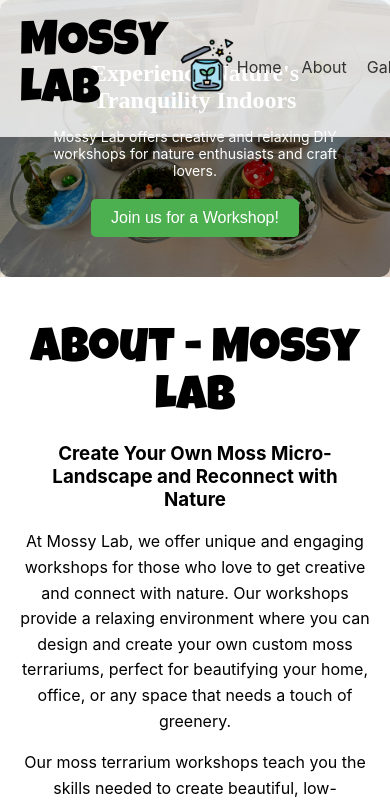
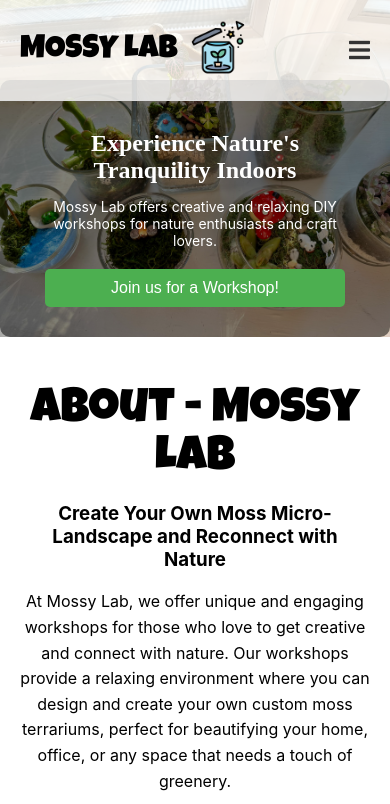
Before and after one commit to ShervonnW/mossylab_web, a React (Create React App) app in the folder client/: page / in a window 390 px wide. Shown: the top 804 px of the page. Built offline with nearby package versions, Linux system fonts and the light colour scheme.

Commit message:
add media

```diff
--- a/client/public/index.html
+++ b/client/public/index.html
@@ -6,6 +6,7 @@
     <title>Mossy Lab</title>
     <link rel="stylesheet" href="https://fonts.googleapis.com/css2?family=Luckiest+Guy&display=swap">
     <link rel="stylesheet" href="https://cdnjs.cloudflare.com/ajax/libs/font-awesome/5.15.4/css/all.min.css">
+    <link rel="stylesheet" href="https://cdnjs.cloudflare.com/ajax/libs/font-awesome/5.15.3/css/all.min.css">
 </head>
 <body>
     <div id="root"></div>
--- a/client/src/App.js
+++ b/client/src/App.js
@@ -1,5 +1,5 @@
 import React from 'react';
-import { BrowserRouter as Router, Route, Routes } from 'react-router-dom';
+import { HashRouter as Router, Route, Routes } from 'react-router-dom';
 import HomePage from './pages/HomePage';
 import ProjectsPage from './pages/ProjectsPage';
 import AboutPage from './pages/AboutPage';
--- a/client/src/homepage_components/Header.css
+++ b/client/src/homepage_components/Header.css
@@ -1,4 +1,3 @@
-/* Header.css */
 .header {
   background-color: rgba(255, 255, 255, 0.8); /* 透明白色背景 */
   border-bottom: 1px solid #ddd;
@@ -32,12 +31,11 @@
   font-family: 'Luckiest Guy', cursive;
   font-size: 3rem;
   color: #000000;
+  text-decoration: none;
 }
 
 .nav {
-    flex-grow: 1;
   display: flex;
-    justify-content: center;
 }
 
 .nav-list {
@@ -53,7 +51,7 @@
 }
 
 .nav-link {
-    text-decoration: none;
+  text-decoration: none; /* 移除下划线 */
   color: #333;
   font-size: 1rem;
   position: relative;
@@ -74,25 +72,63 @@
 }
 
 .nav-link:hover::after {
+  width: 0; /* 确保没有下划线 */
+}
+
+.menu-toggle {
+  display: none;
+  cursor: pointer;
+  font-size: 1.5rem;
+  color: #333;
+  margin-left: auto; /* 将汉堡菜单图标放到右边 */
+}
+
+/* Media query for responsive design */
+@media (max-width: 768px) {
+  .header-container {
+    flex-direction: row; /* 将方向设置为横向 */
+    justify-content: space-between;
+    align-items: center;
+  }
+
+  .nav {
+    display: none;
+    flex-direction: column;
     width: 100%;
   }
 
-  .icons {
+  .nav.open {
     display: flex;
-    align-items: center;
-    gap: 20px;
   }
 
-  .icon-link {
-    text-decoration: none;
-    color: #000;
-    font-size: 1rem;
+  .nav-list {
+    flex-direction: column;
+    gap: 10px;
+    width: 100%;
   }
 
-  .icon-link i {
-    margin-right: 5px;
+  .nav-link {
+    padding: 10px;
+    width: 100%;
+    text-align: center;
+    text-decoration: none; /* 移除下划线 */
   }
 
-  .icon-link:hover {
-    color: #4CAF50;
+  .menu-toggle {
+    display: block;
+    order: 2; /* 将汉堡菜单图标放在右边 */
   }
+
+  .logo {
+    order: 1; /* 将logo放在左边 */
+  }
+
+  .logo.hidden {
+    display: none; /* 隐藏logo */
+  }
+
+  .logo-text {
+    font-size: 2rem;
+    text-decoration: none;
+  }
+}
--- a/client/src/homepage_components/Header.js
+++ b/client/src/homepage_components/Header.js
@@ -1,22 +1,41 @@
-import React from 'react';
+import React, { useState } from 'react';
 import { Link } from 'react-router-dom';
 import './Header.css';
 
 const Header = () => {
+  const [isOpen, setIsOpen] = useState(false);
+
+  const toggleMenu = () => {
+    setIsOpen(!isOpen);
+  };
+
   return (
     <header className="header">
       <div className="header-container">
-        <div className="logo">
-          <span className="logo-text">MOSSY LAB</span>
-          <img src='../image/logo2.png' alt="Mossy Lab Logo" className="logo-image" />
+        <div className={`logo ${isOpen ? 'hidden' : ''}`}>
+            <span className="logo-text">MOSSY LAB</span>
+            <img src='../image/logo2.png' alt="Mossy Lab Logo" className="logo-image" />
         </div>
-        <nav className="nav">
+        <div className="menu-toggle" onClick={toggleMenu}>
+          <i className="fas fa-bars"></i>
+        </div>
+        <nav className={`nav ${isOpen ? 'open' : ''}`}>
           <ul className="nav-list">
-            <li className="nav-item"><Link to="/" className="nav-link">Home</Link></li>
-            <li className="nav-item"><Link to="/about" className="nav-link">About</Link></li>
-            <li className="nav-item"><Link to="/gallery" className="nav-link">Gallery</Link></li>
-            <li className="nav-item"><Link to="/terrariums" className="nav-link">Terrariums</Link></li>
-            <li className="nav-item"><Link to="/contact" className="nav-link">Contact</Link></li>
+            <li className="nav-item">
+              <Link to="/" className="nav-link" onClick={toggleMenu}>Home</Link>
+            </li>
+            <li className="nav-item">
+              <Link to="/about" className="nav-link" onClick={toggleMenu}>About</Link>
+            </li>
+            <li className="nav-item">
+              <Link to="/gallery" className="nav-link" onClick={toggleMenu}>Gallery</Link>
+            </li>
+            <li className="nav-item">
+              <Link to="/terrariums" className="nav-link" onClick={toggleMenu}>Terrariums</Link>
+            </li>
+            <li className="nav-item">
+              <Link to="/contact" className="nav-link" onClick={toggleMenu}>Contact</Link>
+            </li>
           </ul>
         </nav>
       </div>
--- a/client/src/homepage_components/HeroSection.css
+++ b/client/src/homepage_components/HeroSection.css
@@ -1,39 +1,43 @@
+/* HeroSection.css */
 .hero {
   background-image: url('IMG_3879.jpg');
   background-size: cover;
   background-position: center;
-  height: flex;
   display: flex;
   align-items: center;
   justify-content: center;
   text-align: center;
   position: relative;
+  height: 100vh; /* 设置高度为全屏 */
 }
 
 .hero-box {
   background: rgba(0, 0, 0, 0.5); /* 半透明背景 */
-  padding: 100px;
+  padding: 20px;
   border-radius: 10px;
   color: white;
   width: 100%; /* 确保内容宽度与父容器一致 */
-  height: 100%; /* 确保内容高度与父容器一致 */
   box-sizing: border-box; /* 确保padding包含在总高度和宽度内 */
+  height: 100%; /* 确保高度与父容器一致 */
+  display: flex;
+  flex-direction: column;
+  justify-content: center;
 }
 
 .hero-content {
-  padding: 150px;
+  padding: 20px;
   border-radius: 10px;
   color: white;
 }
 
 .hero h1 {
   font-family: "Lucida Handwriting", cursive;
-  font-size: 3rem;
+  font-size: 2rem;
   margin-bottom: 10px;
 }
 
 .hero p {
-  font-size: 1.5rem;
+  font-size: 1rem;
   margin-bottom: 20px;
 }
 
@@ -43,6 +47,10 @@
   border-radius: 5px;
   font-size: 1rem;
   cursor: pointer;
+  width: 100%; /* 设置宽度为100% */
+  max-width: 300px; /* 限制按钮的最大宽度 */
+  box-sizing: border-box; /* 确保padding包含在总高度和宽度内 */
+  margin: 0 auto; /* 居中对齐 */
 }
 
 .btn-primary {
@@ -50,57 +58,138 @@
   color: rgb(255, 255, 255);
 }
 
-/* 媒体查询 */
-@media (max-width: 1200px) {
+/* Media query for responsive design */
+@media (max-width: 768px) {
+  .hero {
+    height: auto; /* 调整高度为自动 */
+    padding-top: 80px; /* 确保有足够的间距避免与header重叠 */
+  }
+
+  .hero-content {
+    padding: 10px; /* 调整padding */
+  }
+
   .hero h1 {
-      font-size: 2.5rem;
+    font-size: 1.5rem; /* 调整字体大小 */
   }
 
   .hero p {
-      font-size: 1.25rem;
+    font-size: 0.875rem; /* 调整字体大小 */
   }
 
-  .hero-content {
-      padding: 100px;
-  }
-
-  .hero-box {
-      padding: 80px;
+  .btn {
+    font-size: 0.875rem; /* 调整按钮字体大小 */
   }
 }
 
-@media (max-width: 768px) {
-  .hero h1 {
-      font-size: 2rem;
+/* Header.css */
+.header {
+  background-color: rgba(255, 255, 255, 0.8); /* 透明白色背景 */
+  border-bottom: 1px solid #ddd;
+  padding: 20px 0;
+  position: fixed; /* 固定在页面顶部 */
+  width: 100%;
+  top: 0; /* 确保在页面顶部 */
+  z-index: 1000; /* 保证在其他内容之上 */
 }
 
-  .hero p {
-      font-size: 1rem;
+.header-container {
+  display: flex;
+  justify-content: space-between;
+  align-items: center;
+  max-width: 1200px;
+  margin: 0 auto;
+  padding: 0 20px;
 }
 
-  .hero-content {
-      padding: 50px;
+.logo {
+  display: flex;
+  align-items: center;
 }
 
-  .hero-box {
-      padding: 50px;
-  }
+.logo-image {
+  height: 60px;
+  margin-left: 10px;
 }
 
-@media (max-width: 480px) {
-  .hero h1 {
+.logo-text {
+  font-family: 'Luckiest Guy', cursive;
+  font-size: 3rem;
+  color: #000000;
+}
+
+.nav {
+  display: flex;
+}
+
+.nav-list {
+  list-style: none;
+  margin: 0;
+  padding: 0;
+  display: flex;
+  gap: 20px;
+}
+
+.nav-item {
+  margin: 0;
+}
+
+.nav-link {
+  text-decoration: none;
+  color: #333;
+  font-size: 1rem;
+  position: relative;
+  padding: 10px 0;
+}
+
+.nav-link:hover {
+  color: #4CAF50;
+}
+
+.menu-toggle {
+  display: none;
+  cursor: pointer;
   font-size: 1.5rem;
 }
 
-  .hero p {
-      font-size: 0.875rem;
+/* Media query for responsive design */
+@media (max-width: 768px) {
+  .header-container {
+    flex-direction: row; /* 修改为行方向 */
+    align-items: center; /* 修改为居中对齐 */
   }
 
-  .hero-content {
-      padding: 20px;
+  .logo {
+    flex-grow: 1; /* 使logo占据剩余空间 */
   }
 
-  .hero-box {
-      padding: 20px;
+  .nav {
+    display: none;
+    flex-direction: column;
+    width: 100%;
+  }
+
+  .nav.open {
+    display: flex;
+  }
+
+  .nav-list {
+    flex-direction: column;
+    gap: 10px;
+    width: 100%;
+  }
+
+  .nav-link {
+    padding: 10px;
+    width: 100%;
+    text-align: center;
+  }
+
+  .menu-toggle {
+    display: block;
+  }
+
+  .logo-text {
+    font-size: 2rem;
   }
 }
--- a/client/src/pages/AboutPage.js
+++ b/client/src/pages/AboutPage.js
@@ -10,8 +10,7 @@
       <main className="about-page">
         <section className="about-intro">
 
-          <h1>🌿 About Mossy Lab 🌿
-          </h1>
+          <h1>About Mossy Lab</h1>
           <p>Welcome to Mossy Lab, where nature meets creativity. Our mission is to bring the beauty and tranquility of nature into your home or office through custom moss terrariums. Our innovative workshops allow you to create your own moss landscapes, providing both a therapeutic and artistic experience.</p>
         </section>
         <section className="vision-mission">
--- a/client/src/pages/TerrariumsPage.js
+++ b/client/src/pages/TerrariumsPage.js
@@ -16,6 +16,9 @@
       <main className="terrariums-page">
         <h1>How to DIY a Terrarium</h1>
         <div className="content-container">
+          <div className="image-container">
+            <img src={steps} alt="Steps to make a terrarium" className="steps-image" />
+          </div>
           <div className="text-box">
             <h2>Step-by-step Instructions </h2>
             <p>1. Choose a suitable container. Put approximately one inch of sand at the bottom of the container.</p>
@@ -27,9 +30,6 @@
                 <img src={gifs} alt="gifs" className="gifs-image" />
             </div>
           </div>
-          <div className="image-container">
-            <img src={steps} alt="Steps to make a terrarium" className="steps-image" />
-          </div>
         </div>
       </main>
       <Footer />
```
Also changed, not shown: client/src/aboutpage_components/AboutPage.css (+44 -1 lines), client/src/gallerypage_components/GalleryPage.css (+66 -5 lines), client/src/terrariumspage_components/TerrariumsPage.css (+44 -0 lines). Lines whose indentation alone changed are shown as unchanged.
